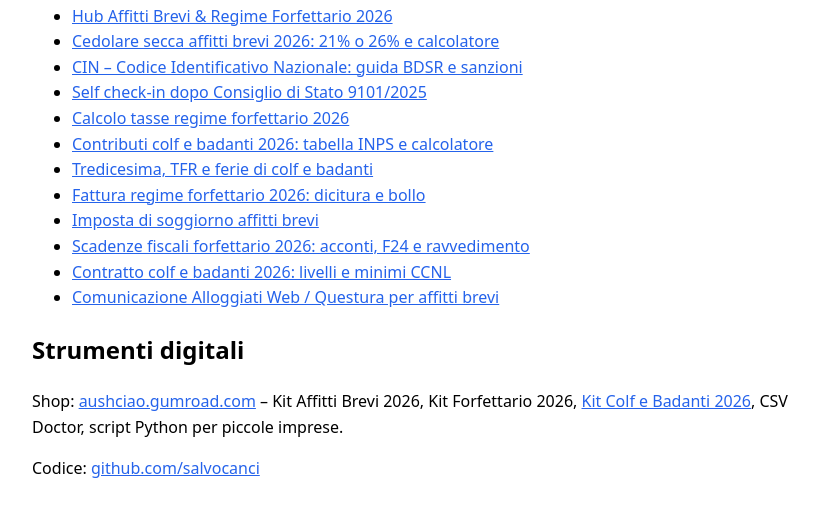
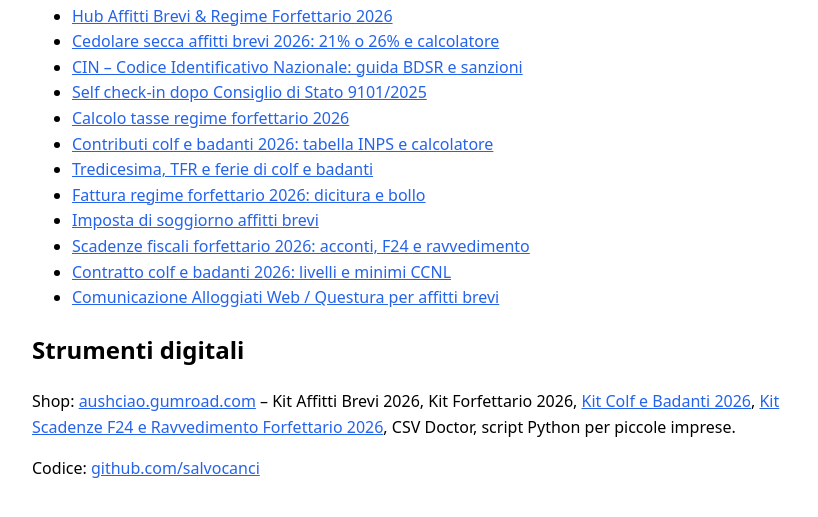
Before and after one commit to salvocanci/salvocanci.github.io, a plain HTML site: page index.html in a window 1280 px wide. Shown: the part 101-618 px from the top of the page, without its empty margins (228-1046 px from the left). Drawn offline with Linux system fonts and the light colour scheme.

Commit message:
Link Kit Scadenze F24 e Ravvedimento (jiasq) from forfettario pages

```diff
--- a/index.html
+++ b/index.html
@@ -15,5 +15,5 @@
 <li><a href="https://salvocanci.github.io/affitti-brevi-forfettario-2026/comunicazione-alloggiati-web-questura.html">Comunicazione Alloggiati Web / Questura per affitti brevi</a></li>
 </ul>
 <h2>Strumenti digitali</h2>
-<p>Shop: <a href="https://aushciao.gumroad.com">aushciao.gumroad.com</a> – Kit Affitti Brevi 2026, Kit Forfettario 2026, <a href="https://aushciao.gumroad.com/l/tmjmds">Kit Colf e Badanti 2026</a>, CSV Doctor, script Python per piccole imprese.</p>
+<p>Shop: <a href="https://aushciao.gumroad.com">aushciao.gumroad.com</a> – Kit Affitti Brevi 2026, Kit Forfettario 2026, <a href="https://aushciao.gumroad.com/l/tmjmds">Kit Colf e Badanti 2026</a>, <a href="https://aushciao.gumroad.com/l/jiasq">Kit Scadenze F24 e Ravvedimento Forfettario 2026</a>, CSV Doctor, script Python per piccole imprese.</p>
 <p>Codice: <a href="https://github.com/salvocanci">github.com/salvocanci</a></p></body></html>
```
